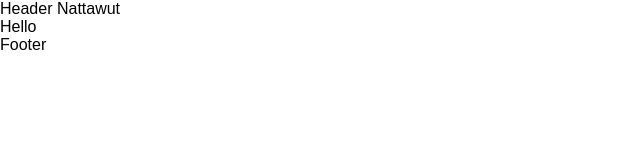
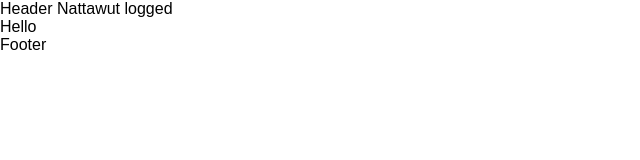
Before and after one commit to gokusenz/reactjs-ToDo-app, a React (Create React App) app: page / in a window 1280 px wide. Shown: the top 160 px of the page, without its empty margins (0-640 px from the left). Built offline with nearby package versions, Linux system fonts and the light colour scheme.

Commit message:
use two param

```diff
--- a/src/App.js
+++ b/src/App.js
@@ -6,7 +6,7 @@ class App extends Component {
   render() {
     return (
       <div>
-        <Header currentUser="Nattawut" />
+        <Header currentUser="Nattawut" isLoggedIn="logged" />
         <div>
           Hello
         </div>
--- a/src/Header.js
+++ b/src/Header.js
@@ -4,7 +4,7 @@ class Header extends Component {
     render(){
         let { currentUser, isLoggedIn } = this.props
         return (
-            <div>Header {this.props.currentUser}</div>
+            <div>Header {currentUser} {isLoggedIn}</div>
         )
     }
 }
```
